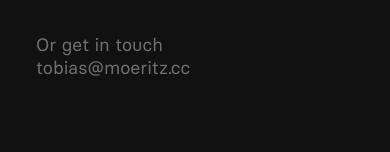
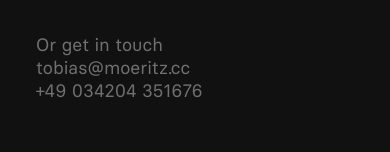
Before and after one commit to tobimori/www-2020, a website: page index.html in a window 390 px wide. Shown: the part 236-388 px from the top of the page. Drawn offline with Linux system fonts and the light colour scheme.

Commit message:
add phone

```diff
--- a/index.html
+++ b/index.html
@@ -38,7 +38,7 @@
         <li><a href="https://github.com/tobimori">GitHub</a></li>
 	<li><a href="https://twitter.com/tobimori">Twitter</a></li>
       </ul>
-      <span>Or get in touch<br><a href="mailto:tobias@moeritz.cc">tobias@moeritz.cc</a></span>
+      <span>Or get in touch<br><a href="mailto:tobias@moeritz.cc">tobias@moeritz.cc</a><br><a href="tel:0049034204351676">+49 034204 351676</a></span>
     </main>
     <figure class="lines"></figure>
 	</body>
```
